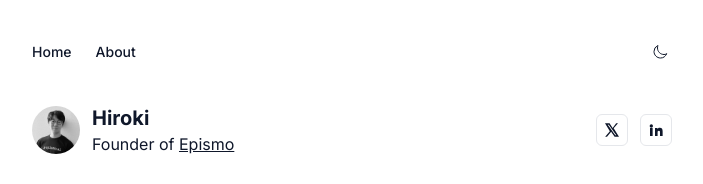
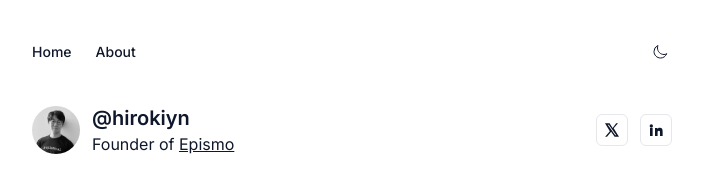
Before and after one commit to hirokiyn/blog, a Next.js app: page /categories/management in a window 1280 px wide. Shown: the top 184 px of the page, without its empty margins (288-991 px from the left). Built offline with nearby package versions, Linux system fonts and the light colour scheme.

Commit message:
Update page titles and profile display for consistency

```diff
--- a/app/[slug]/page.tsx
+++ b/app/[slug]/page.tsx
@@ -4,6 +4,7 @@ import { Metadata } from "next";
 import { Profile } from "@/components/profile";
 import { getPageBySlug, getAllPages } from "@/lib/api/pages";
 import markdownToHtml from "@/lib/markdown-to-html";
+import { TITLE } from "@/lib/constants";
 
 type PageProps = {
 	params: Promise<{
@@ -20,7 +21,7 @@ export async function generateMetadata({ params }: PageProps): Promise<Metadata>
 	}
 
 	return {
-		title: page.title,
+		title: `${page.title} | ${TITLE}`,
 		description: page.description
 	};
 }
--- a/app/categories/[tag]/page.tsx
+++ b/app/categories/[tag]/page.tsx
@@ -20,7 +20,7 @@ export async function generateMetadata({ params }: CategoryProps): Promise<Metad
 	}
 
 	return {
-		title: `${TITLE} - #${category}`
+		title: `#${category} | ${TITLE}`
 	};
 }
 
--- a/components/profile.tsx
+++ b/components/profile.tsx
@@ -6,7 +6,7 @@ export function Profile() {
 			<div className="flex items-center gap-3">
 				<img src="/hirokiyn.png" alt="logo" className="w-12 rounded-full" />
 				<div className="grid">
-					<span className="text-xl font-bold">Hiroki</span>
+					<span className="text-xl font-semibold">@hirokiyn</span>
 					<div>
 						<span>Founder of </span>
 						<Link
--- a/lib/constants.ts
+++ b/lib/constants.ts
@@ -1,3 +1,3 @@
-export const TITLE = "Blog by hiroki";
+export const TITLE = "hiroki.blog";
 export const DESCRIPTION =
 	"This is a personal blog for sharing things I'm learning through my work and other interests.";
```
